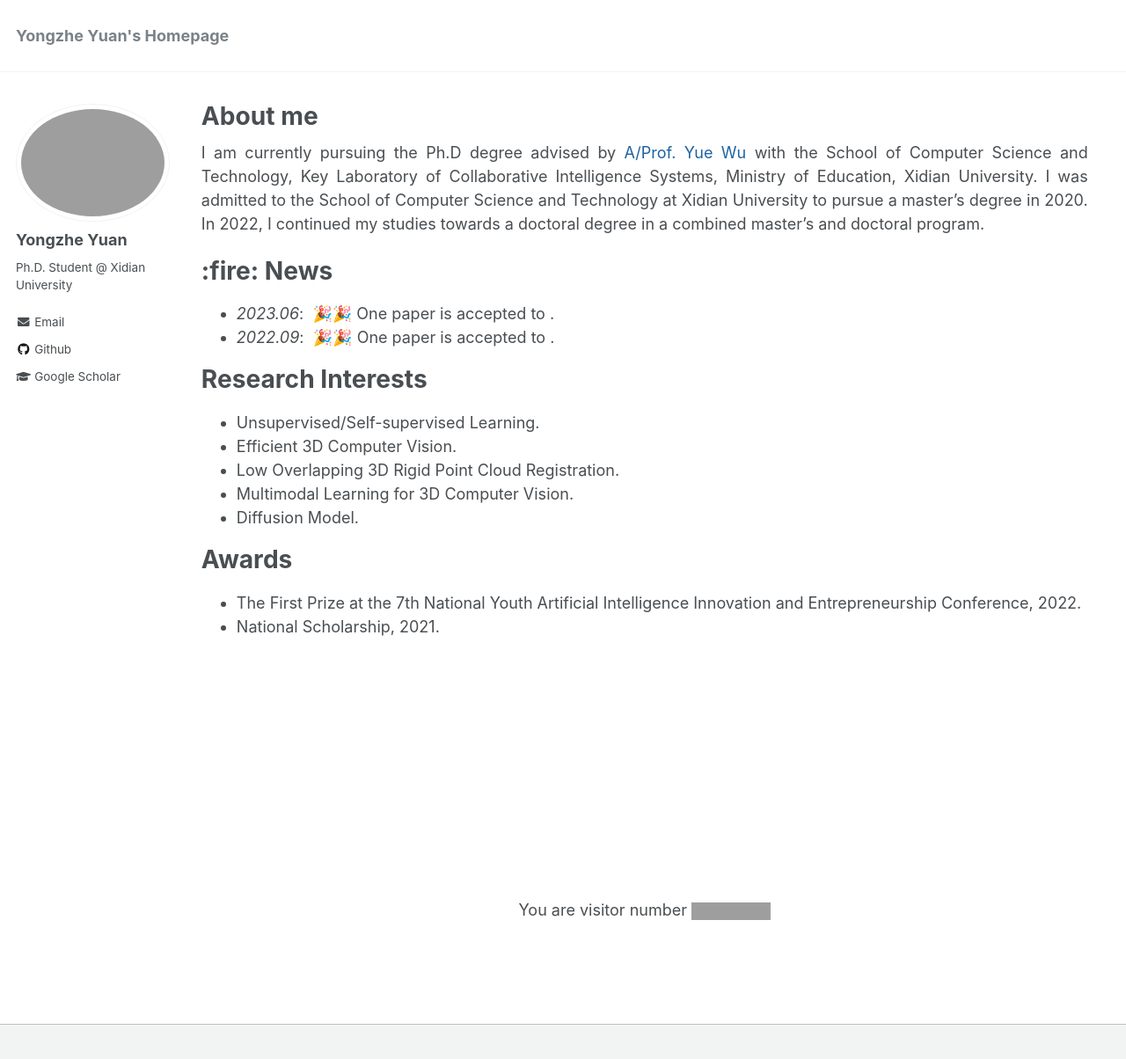
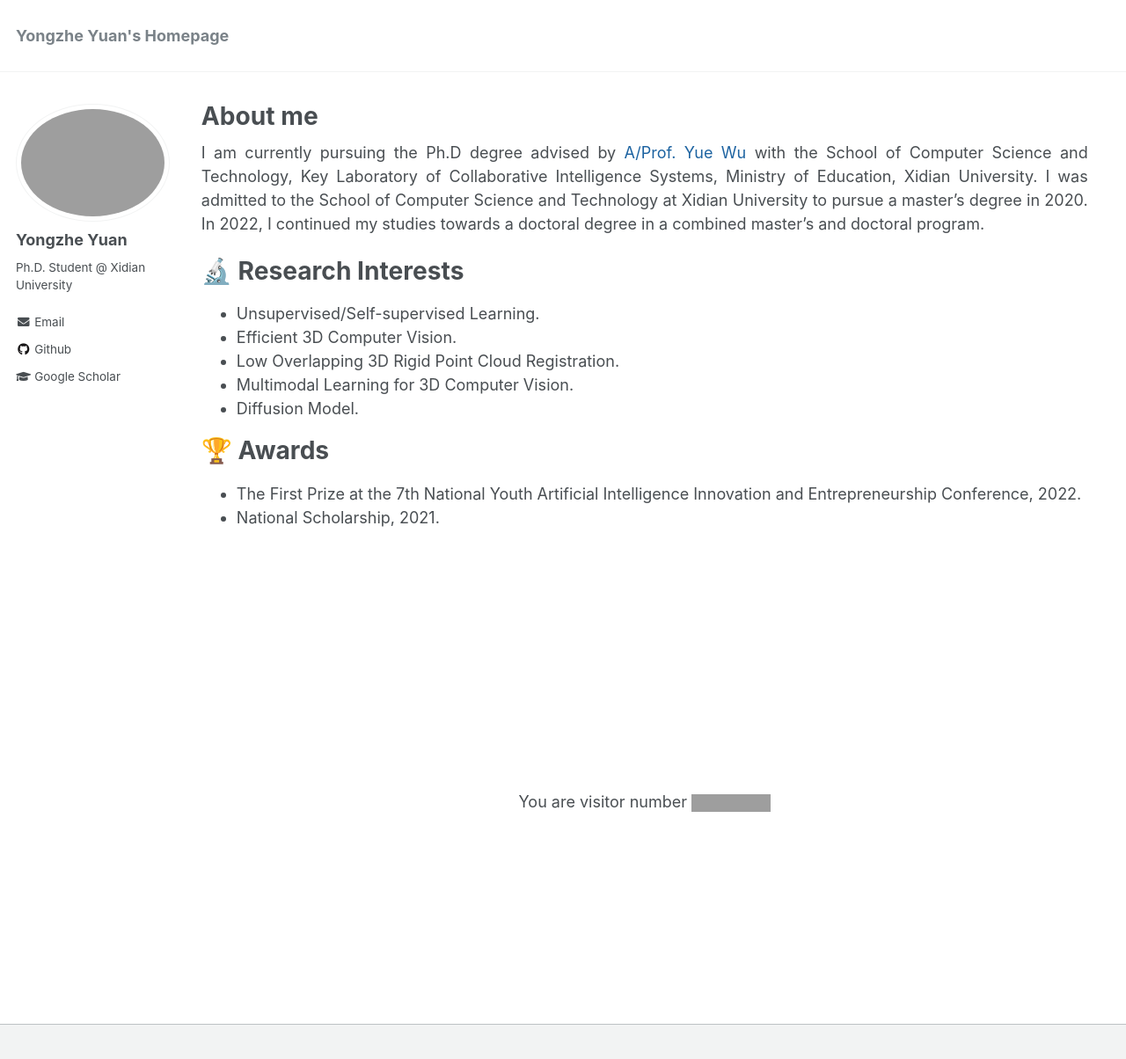
Before and after one commit to YYZMARS/YYZMARS.github.io, a Jekyll site: the page built from _pages/home.md, in a window 1280 px wide and 1237 px high. Shown: the top 1204 px of the window at 88% size. Built offline with Jekyll 4.4.1, drawn with Linux system fonts in a browser that asks for light colours; a script that is not in the unit is left out; grey boxes are pictures that could not be loaded.

Commit message:
Update home.md

```diff
--- a/_pages/home.md
+++ b/_pages/home.md
@@ -10,11 +10,8 @@ redirect_from:
 
 I am currently pursuing the Ph.D degree advised by [A/Prof. Yue Wu](https://web.xidian.edu.cn/wuyue/) with the School of Computer Science and Technology, Key Laboratory of Collaborative Intelligence Systems, Ministry of Education, Xidian University. I was admitted to the School of Computer Science and Technology at Xidian University to pursue a master's degree in 2020. In 2022, I continued my studies towards a doctoral degree in a combined master's and doctoral program.
 
-# :fire: News
-- *2023.06*: &nbsp;🎉🎉 One paper is accepted to .
-- *2022.09*: &nbsp;🎉🎉 One paper is accepted to .
 
-<h1>Research Interests</h1>
+<h1>🔬 Research Interests</h1>
 - Unsupervised/Self-supervised Learning.
 - Efficient 3D Computer Vision.
 - Low Overlapping 3D Rigid Point Cloud Registration.
@@ -22,7 +19,7 @@ I am currently pursuing the Ph.D degree advised by [A/Prof. Yue Wu](https://web.
 - Diffusion Model.
 
 
-<h1>Awards</h1>
+<h1>🏆 Awards</h1>
 - The First Prize at the 7th National Youth Artificial Intelligence Innovation and Entrepreneurship Conference, 2022.
 - National Scholarship, 2021.
 
```
